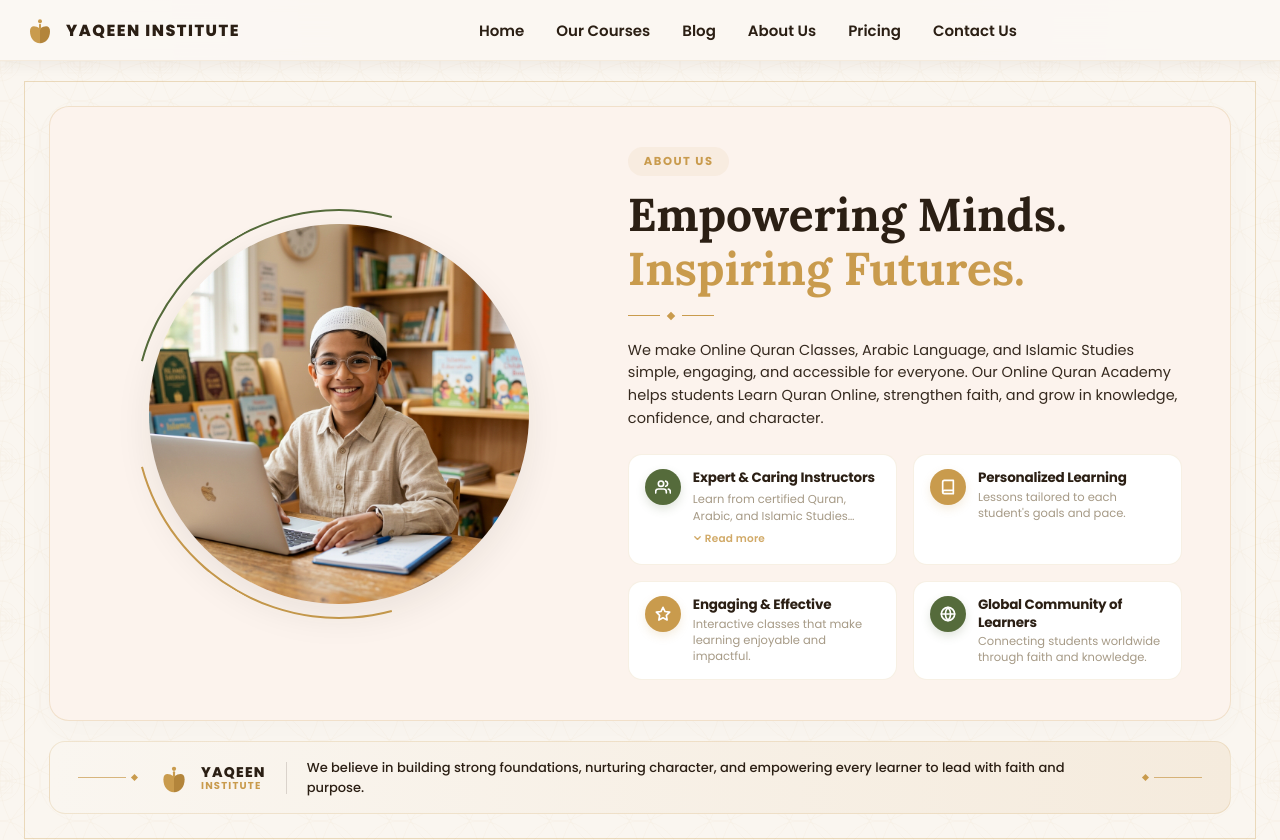
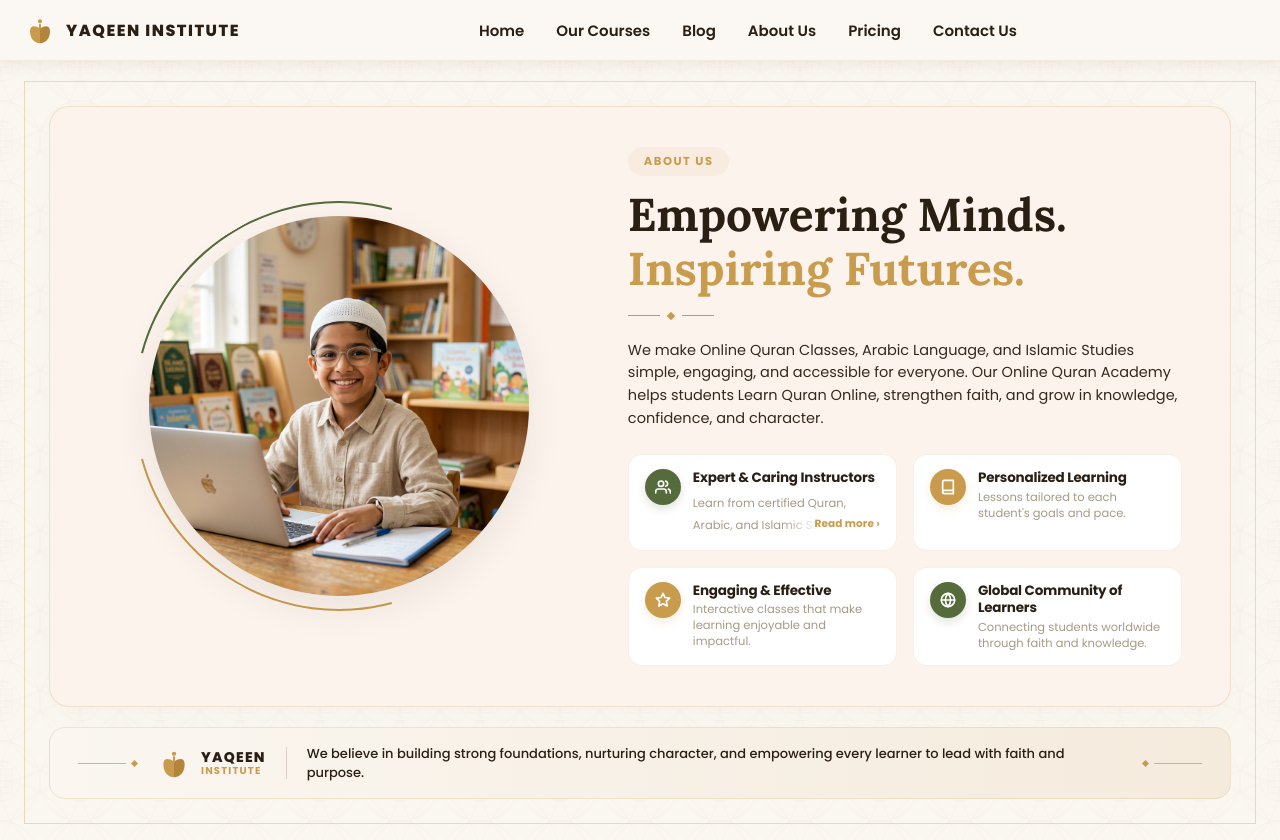
Before and after one commit to ser-name123/yaqeen, a Next.js app: page /about in a window 1280 px wide. Shown: the top 840 px of the page. Built offline with nearby package versions, Linux system fonts and the light colour scheme; no server answers; the database is empty.

Commit message:
fix: smooth max-height animation and inline Read more overlay at text end

```diff
--- a/app/about/page.js
+++ b/app/about/page.js
@@ -354,43 +354,65 @@ export default function AboutPage() {
                     <div className="feature-info" style={{ gap: "4px" }}>
                        <span className="feature-title">Expert & Caring Instructors</span>
                        <div style={{ position: "relative" }}>
-                         <span
-                           className="feature-subtext"
+                         {/* Animated text container using max-height */}
+                         <div
                            style={{
-                             display: "-webkit-box",
-                             WebkitLineClamp: expandInstructors ? "unset" : 2,
-                             WebkitBoxOrient: "vertical",
+                             maxHeight: expandInstructors ? "200px" : "2.8em",
                              overflow: "hidden",
-                             lineHeight: "1.5",
+                             transition: "max-height 0.45s cubic-bezier(0.4, 0, 0.2, 1)",
+                             lineHeight: "1.4",
                            }}
                          >
+                           <span className="feature-subtext" style={{ lineHeight: "1.4" }}>
                              Learn from certified Quran, Arabic, and Islamic Studies teachers delivering Online Quran Classes, Quran Lessons Online, and personalized guidance. Our experienced instructors help children and adults Learn Quran Online with confidence, Tajweed, and lasting Islamic knowledge.
                            </span>
+                         </div>
+                         {/* Inline "Read more" at end of last visible text line */}
+                         {!expandInstructors && (
+                           <div
+                             onClick={() => setExpandInstructors(true)}
+                             style={{
+                               position: "absolute",
+                               bottom: 0,
+                               right: 0,
+                               height: "1.4em",
+                               background: "linear-gradient(to right, transparent, #fff 38%)",
+                               display: "flex",
+                               alignItems: "center",
+                               paddingLeft: "32px",
+                               cursor: "pointer",
+                             }}
+                           >
+                             <span style={{
+                               fontSize: "10.5px",
+                               fontWeight: "700",
+                               color: "var(--primary-color)",
+                               letterSpacing: "0.1px",
+                             }}>
+                               Read more ›
+                             </span>
+                           </div>
+                         )}
+                         {/* "Show less" link after full text */}
+                         {expandInstructors && (
                            <span
-                           onClick={() => setExpandInstructors(!expandInstructors)}
+                             onClick={() => setExpandInstructors(false)}
                              style={{
                                display: "inline-flex",
                                alignItems: "center",
                                gap: "3px",
-                             marginTop: "4px",
+                               marginTop: "3px",
                                fontSize: "10.5px",
-                             fontWeight: "600",
+                               fontWeight: "700",
                                color: "var(--primary-color)",
                                cursor: "pointer",
-                             letterSpacing: "0.2px",
-                             borderBottom: "1px solid transparent",
-                             transition: "border-color 0.2s ease, opacity 0.2s ease",
-                             opacity: 0.85,
+                               letterSpacing: "0.1px",
                              }}
-                           onMouseEnter={e => { e.currentTarget.style.borderBottomColor = "var(--primary-color)"; e.currentTarget.style.opacity = "1"; }}
-                           onMouseLeave={e => { e.currentTarget.style.borderBottomColor = "transparent"; e.currentTarget.style.opacity = "0.85"; }}
                            >
-                           {expandInstructors ? (
-                             <><svg width="9" height="9" viewBox="0 0 10 10" fill="none"><path d="M2 7L5 4L8 7" stroke="currentColor" strokeWidth="1.5" strokeLinecap="round" strokeLinejoin="round"/></svg> Show less</>
-                           ) : (
-                             <><svg width="9" height="9" viewBox="0 0 10 10" fill="none"><path d="M2 3L5 6L8 3" stroke="currentColor" strokeWidth="1.5" strokeLinecap="round" strokeLinejoin="round"/></svg> Read more</>
+                             <svg width="9" height="9" viewBox="0 0 10 10" fill="none"><path d="M2 7L5 4L8 7" stroke="currentColor" strokeWidth="1.8" strokeLinecap="round" strokeLinejoin="round"/></svg>
+                             Show less
+                           </span>
                          )}
-                         </span>
                        </div>
                      </div>
                   </div>
```
Lines whose indentation alone changed are shown as unchanged.
